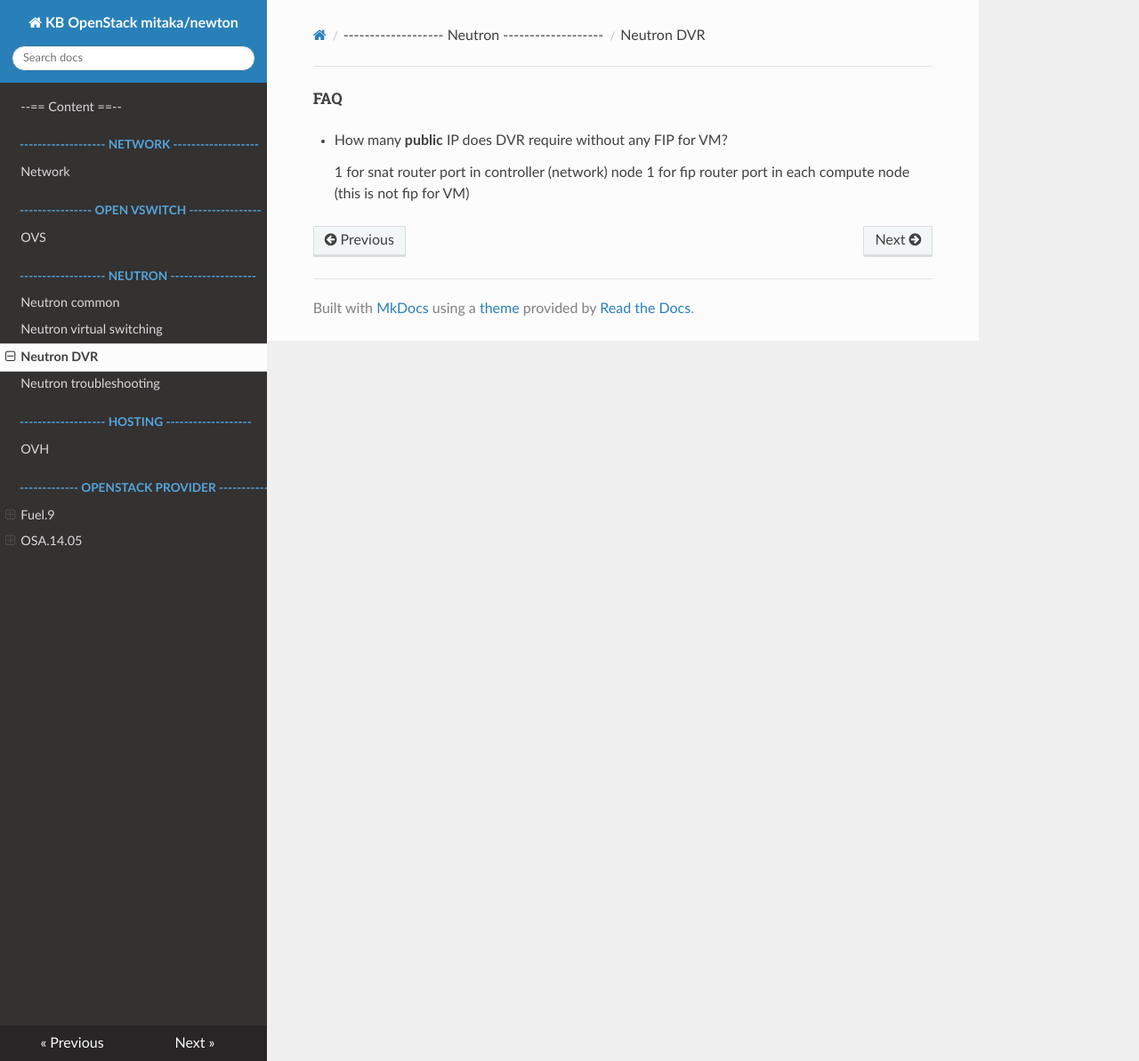
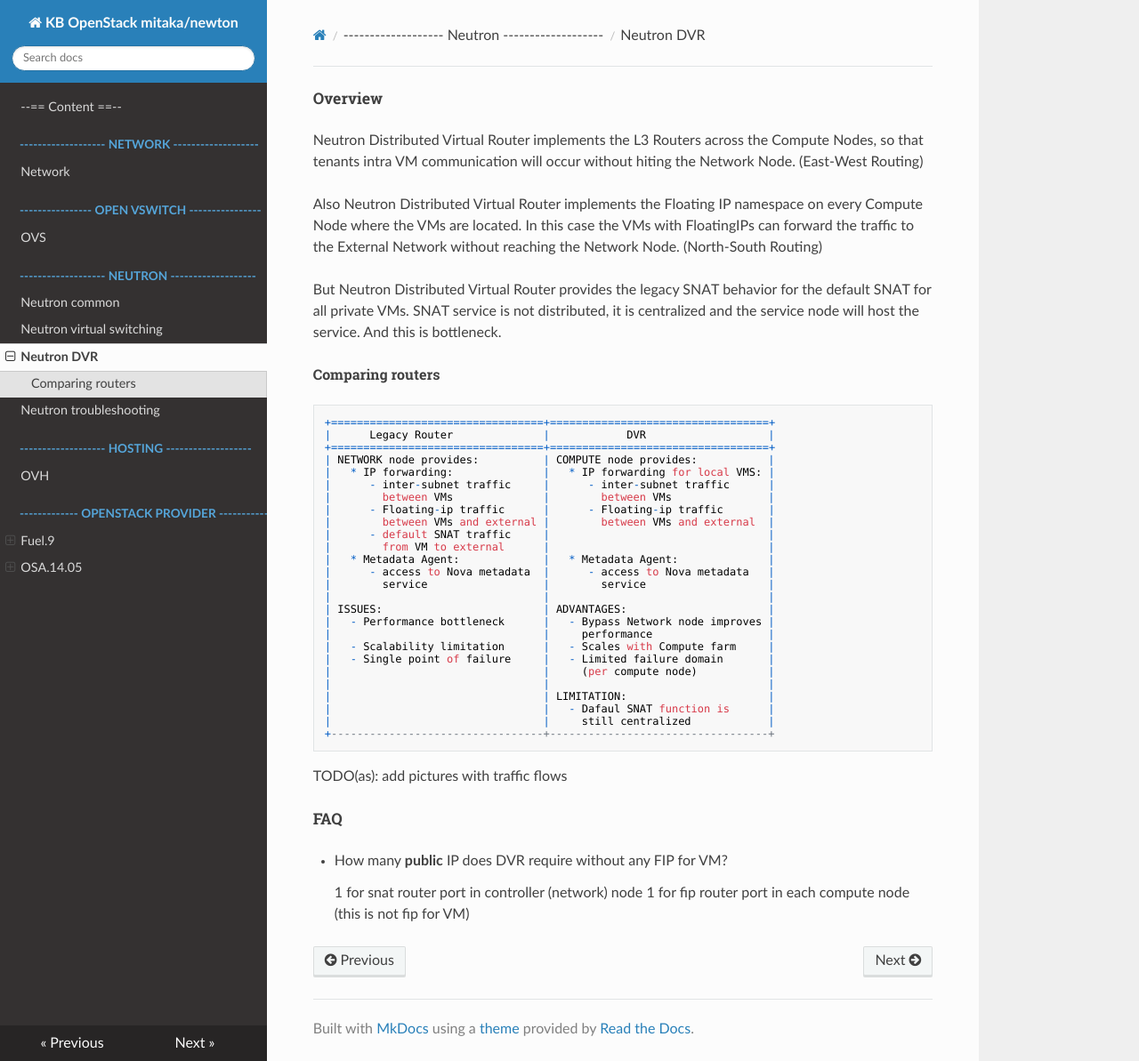
Before and after one commit to andrew-shyshenko/docs, an MkDocs documentation site: the page built from docs/neutron-dvr.md, in a window 1280 px wide and 1193 px high. Shown: the whole window at 89% size. Built offline with MkDocs 1.6.1, drawn with Linux system fonts in a browser that asks for light colours; nearby versions of some CDN libraries; old or Windows-style settings are respelled for this version of MkDocs.

Commit message:
Update neutron-dvr.md

````diff
--- a/docs/neutron-dvr.md
+++ b/docs/neutron-dvr.md
@@ -1,3 +1,45 @@
+#####Overview
+
+Neutron Distributed Virtual Router implements the L3 Routers across the Compute Nodes, so that tenants intra VM communication will occur without hiting the Network Node. (East-West Routing)
+
+Also Neutron Distributed Virtual Router implements the Floating IP namespace on every Compute Node where the VMs are located. In this case the VMs with FloatingIPs can forward the traffic to the External Network without reaching the Network Node. (North-South Routing)
+
+But Neutron Distributed Virtual Router provides the legacy SNAT behavior for the default SNAT for all private VMs. SNAT service is not distributed, it is centralized and the service node will host the service. And this is bottleneck.
+
+######Comparing routers
+
+```
++=================================+==================================+
+|      Legacy Router              |            DVR                   |
++=================================+==================================+
+| NETWORK node provides:          | COMPUTE node provides:           |
+|   * IP forwarding:              |   * IP forwarding for local VMS: |
+|      - inter-subnet traffic     |      - inter-subnet traffic      |
+|        between VMs              |        between VMs               |
+|      - Floating-ip traffic      |      - Floating-ip traffic       |
+|        between VMs and external |        between VMs and external  |
+|      - default SNAT traffic     |                                  |
+|        from VM to external      |                                  |
+|   * Metadata Agent:             |   * Metadata Agent:              |
+|      - access to Nova metadata  |      - access to Nova metadata   |
+|        service                  |        service                   |
+|                                 |                                  |
+| ISSUES:                         | ADVANTAGES:                      |
+|   - Performance bottleneck      |   - Bypass Network node improves |
+|                                 |     performance                  |
+|   - Scalability limitation      |   - Scales with Compute farm     |
+|   - Single point of failure     |   - Limited failure domain       |
+|                                 |     (per compute node)           |
+|                                 |                                  |
+|                                 | LIMITATION:                      |
+|                                 |   - Dafaul SNAT function is      |
+|                                 |     still centralized            |
++---------------------------------+----------------------------------+
+```
+
+TODO(as): add pictures with traffic flows
+
+
 #####FAQ
 
 * How many **public** IP does DVR require without any FIP for VM?
````
